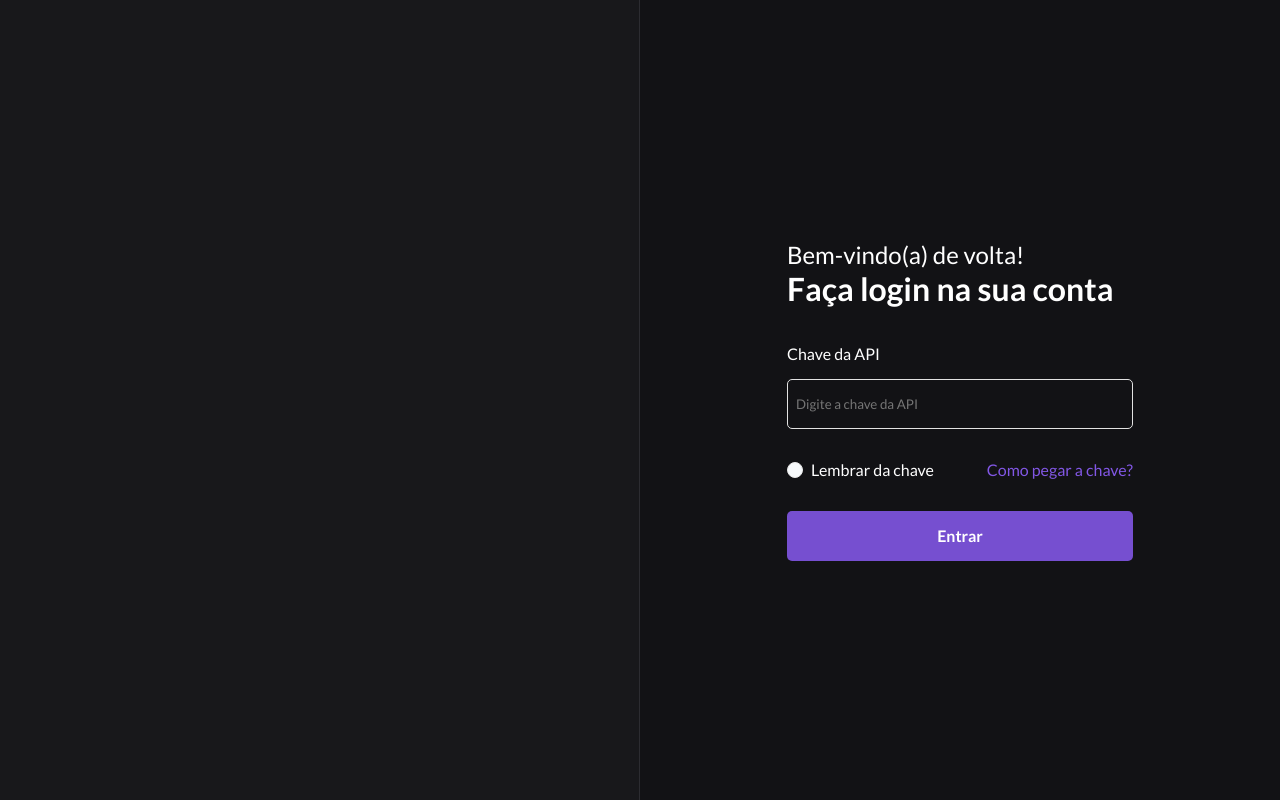
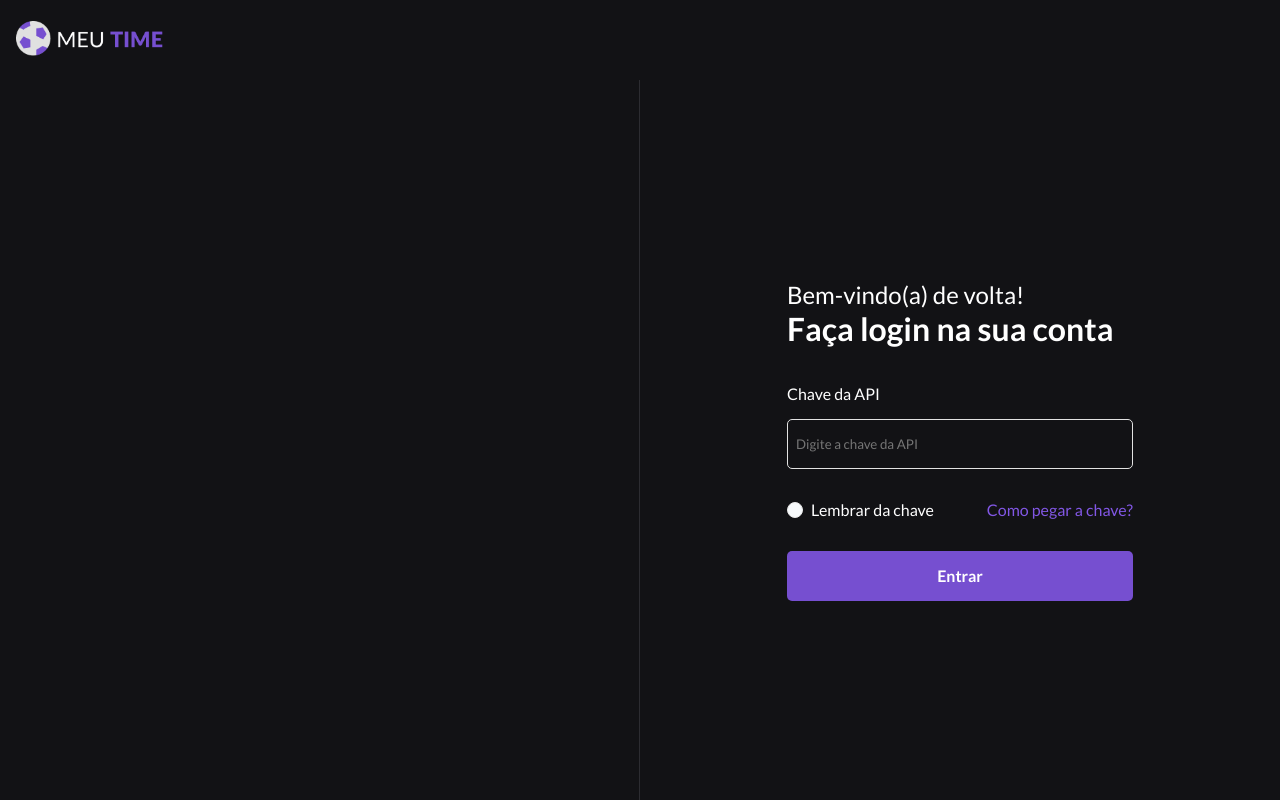
Before and after one commit to carlosaaraujo/meuTime, a React (Vite) app: page / in a window 1280 px wide. Built offline with nearby package versions, Linux system fonts and the light colour scheme.

Commit message:
feat: personalização do header e lógica para logout criada

```diff
--- a/src/App.tsx
+++ b/src/App.tsx
@@ -1,3 +1,4 @@
+import { Header } from "./components/Header";
 import { AppStateProvider } from "./context/AppStateContext";
 import { Router } from "./routes/router";
 import { GlobalStyle } from "./styles/globalStyle";
@@ -6,8 +7,9 @@ function App() {
   return (
     <AppStateProvider>
       <>
+        <Header />
+        <Router />
         <GlobalStyle />
-        <Router />
       </>
     </AppStateProvider>
   );
--- a/src/components/Header/index.tsx
+++ b/src/components/Header/index.tsx
@@ -1,13 +1,38 @@
-import * as s from "./styles";
+import { useNavigate, Link } from "react-router-dom";
+import { goToLoginPage } from "../../routes/coordinator";
+
+import * as S from "./styles";
+import Logo from "../../assets/logo.png";
 
 export const Header = () => {
+  const navigate = useNavigate();
+
+  const logoutUser = () => {
+    const getApiKey = localStorage.getItem("api_key");
+
+    if (getApiKey) {
+      localStorage.removeItem("api_key");
+    }
+    goToLoginPage(navigate);
+  };
+
   return (
-    <s.HeaderContainer>
-      <s.HeaderWrapper>
-        <s.LogoContainer>
-          <h1>Meu Time</h1>
-        </s.LogoContainer>
-      </s.HeaderWrapper>
-    </s.HeaderContainer>
+    <S.HeaderContainer>
+      <S.LogoContainer>
+        <img src={Logo} alt="" />
+      </S.LogoContainer>
+
+      <S.NavbarHeader>
+        <ul>
+          <li>
+            {window.location.pathname !== "/" && (
+              <p>
+                Bem-vindo(a)! <a onClick={logoutUser}>Sair</a>
+              </p>
+            )}
+          </li>
+        </ul>
+      </S.NavbarHeader>
+    </S.HeaderContainer>
   );
 };
--- a/src/components/Header/styles.ts
+++ b/src/components/Header/styles.ts
@@ -3,14 +3,31 @@ import { styled } from "styled-components";
 export const HeaderContainer = styled.header`
   width: 100%;
 
-  color: #eaeaea;
-  border: 1px solid;
-`;
+  height: 10vh;
+  padding: 16px;
 
-export const HeaderWrapper = styled.div`
-  border: 1px solid;
+  display: flex;
+  align-items: center;
+
+  justify-content: space-between;
+  background-color: transparent;
 `;
 
 export const LogoContainer = styled.div`
-  border: 1px solid;
+  img {
+    width: 100%;
+    max-width: 150px;
+  }
 `;
+
+export const NavbarHeader = styled.nav`
+  ul {
+    list-style: none;
+  }
+
+  color: #e8e8e8;
+
+  a {
+    color: #764fd0;
+  }
+`;
--- a/src/main.tsx
+++ b/src/main.tsx
@@ -1,6 +1,9 @@
 import ReactDOM from "react-dom/client";
 import App from "./App.tsx";
+import { BrowserRouter } from "react-router-dom";
 
 ReactDOM.createRoot(document.getElementById("root") as HTMLElement).render(
-  <App />
+  <BrowserRouter>
+    <App />
+  </BrowserRouter>
 );
--- a/src/pages/LoginPage/styles.ts
+++ b/src/pages/LoginPage/styles.ts
@@ -17,7 +17,6 @@ export const ContainerLoginPage = styled.div`
   grid-template-areas: "aside login";
 
   grid-template-columns: 1fr 1fr;
-  grid-template-rows: 100vh;
 
   @media (max-width: 768px) {
     grid-template-columns: 1fr;
@@ -34,7 +33,6 @@ export const AsideLoginPage = styled.aside`
   align-items: center;
 
   border-right: 1px solid #2c2c31;
-  background-color: #18181b;
 
   @media (max-width: 768px) {
     img {
@@ -53,7 +51,7 @@ export const AsideLoginPage = styled.aside`
 `;
 
 export const WrapperLoginPage = styled.div`
-  height: 100vh;
+  height: 90vh;
   grid-area: login;
 
   display: flex;
--- a/src/pages/SelectPage/index.tsx
+++ b/src/pages/SelectPage/index.tsx
@@ -34,7 +34,6 @@ export const SelectPage = () => {
   } = useContext(AppStateContext);
 
   const navigate = useNavigate();
-  useProtected();
 
   useEffect(() => {
     const fetchData = async () => {
--- a/src/pages/SelectPage/styles.ts
+++ b/src/pages/SelectPage/styles.ts
@@ -17,7 +17,6 @@ export const ContainerSelectPage = styled.div`
   grid-template-areas: "aside select";
 
   grid-template-columns: 1fr 1fr;
-  grid-template-rows: 100vh;
 
   @media (max-width: 768px) {
     grid-template-columns: 1fr;
@@ -34,7 +33,6 @@ export const AsideSelectPage = styled.aside`
   align-items: center;
 
   border-right: 1px solid #2c2c31;
-  background-color: #18181b;
 
   img {
     width: 100%;
@@ -53,7 +51,7 @@ export const AsideSelectPage = styled.aside`
 `;
 
 export const WrapperSelectPage = styled.div`
-  height: 100vh;
+  height: 90vh;
   grid-area: select;
   padding: 12px;
 
--- a/src/routes/router.tsx
+++ b/src/routes/router.tsx
@@ -1,4 +1,4 @@
-import { BrowserRouter, Route, Routes } from "react-router-dom";
+import { Route, Routes } from "react-router-dom";
 
 import { LoginPage } from "../pages/LoginPage";
 import { SelectPage } from "../pages/SelectPage";
@@ -6,12 +6,10 @@ import { TeamPage } from "../pages/TeamPage";
 
 export const Router = () => {
   return (
-    <BrowserRouter>
-      <Routes>
-        <Route index element={<LoginPage />} />
-        <Route path="select" element={<SelectPage />} />
-        <Route path="team" element={<TeamPage />} />
-      </Routes>
-    </BrowserRouter>
+    <Routes>
+      <Route index element={<LoginPage />} />
+      <Route path="select" element={<SelectPage />} />
+      <Route path="team" element={<TeamPage />} />
+    </Routes>
   );
 };
```
Also changed, not shown: src/assets/logo.png (added).
